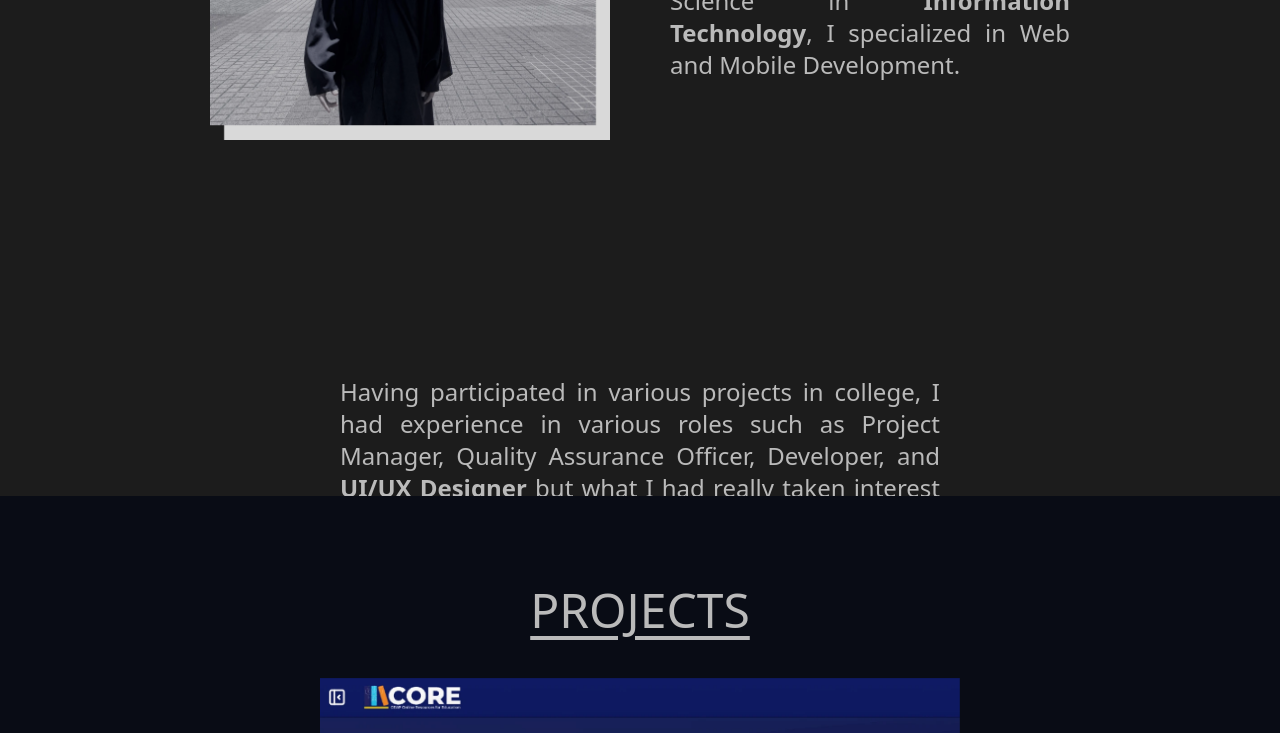
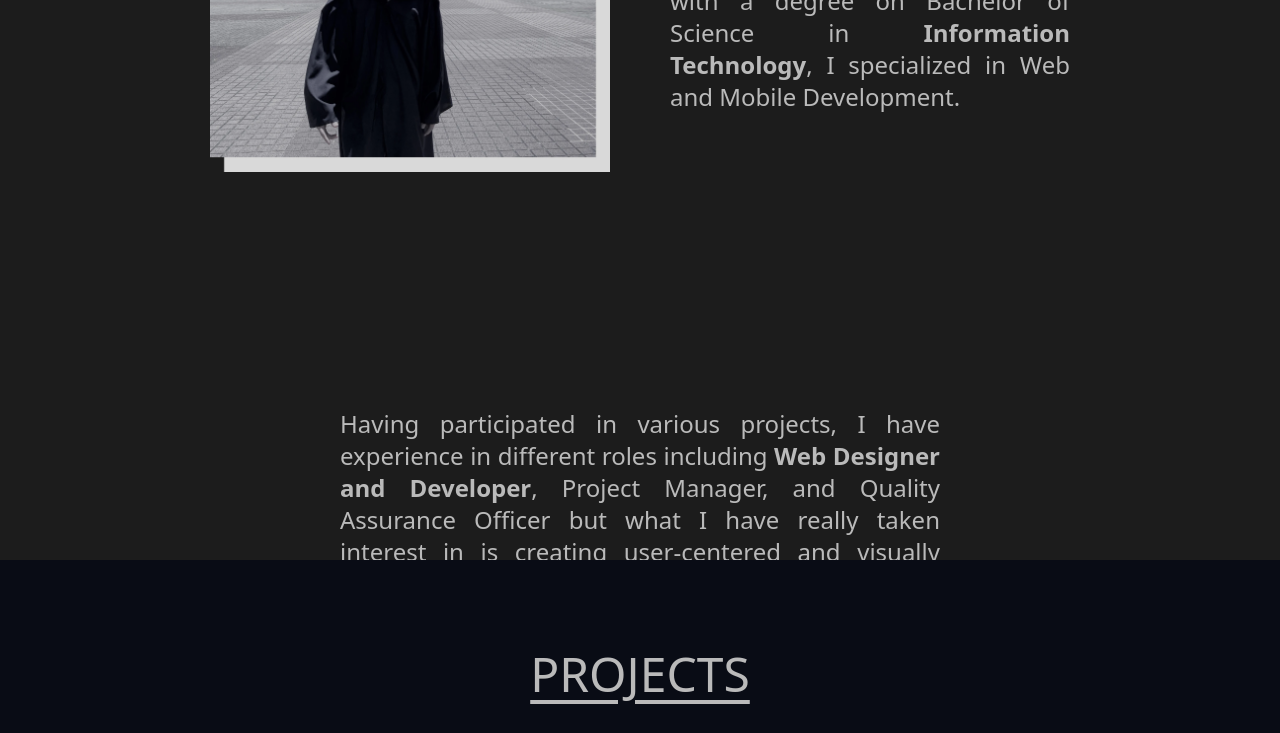
Before and after one commit to klydemlclmli/li-klyde-portfolio, a React (Vite) app: page / in a window 1280 px wide. Shown: the part 1599-2332 px from the top of the page. Built offline with nearby package versions, Linux system fonts and the light colour scheme; the HTML template or start-up script is replaced by a standard one; a web font is replaced by a local one.

Commit message:
Changed the About section texts

```diff
--- a/src/components/About.jsx
+++ b/src/components/About.jsx
@@ -14,7 +14,7 @@ export default function About({sectionIds}) {
       </p>
 
       <p style={text} className='aboutText md:w-[400px] lg:w-[450px] xl:w-[500px] 2xl:w-[540px] z-[1]'>
-        Hey, there! I’m <b>Klyde</b>, an aspiring UI/UX Designer as of the creation of this portfolio.
+        Hey, there! I’m <b>Klyde</b>, an aspiring Web Designer and Developer as of the creation of this portfolio.
       </p>
 
       <div className='base md:flex-row gap-[40px] xl:gap-[60px] 2xl:gap-[140px]'>
@@ -29,7 +29,7 @@ export default function About({sectionIds}) {
 
       <div>
         <p style={text} className='aboutText md:w-[550px] lg:w-[600px] 2xl:w-[820px]'>
-          Having participated in various projects in college, I had experience in various roles such as Project Manager, Quality Assurance Officer, Developer, and <b>UI/UX Designer</b> but what I had really taken interest in is the last one.
+        Having participated in various projects, I have experience in different roles including <b>Web Designer and Developer</b>, Project Manager, and Quality Assurance Officer but what I have really taken interest in is creating user-centered and visually appealing digital experiences.
         </p>
       </div>
 
```
